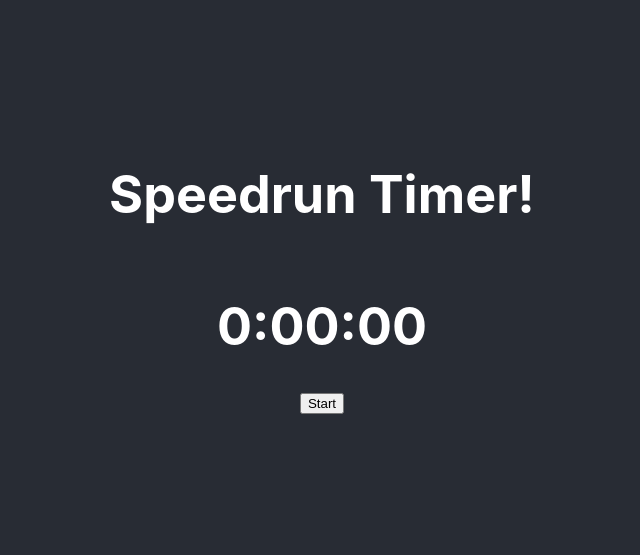
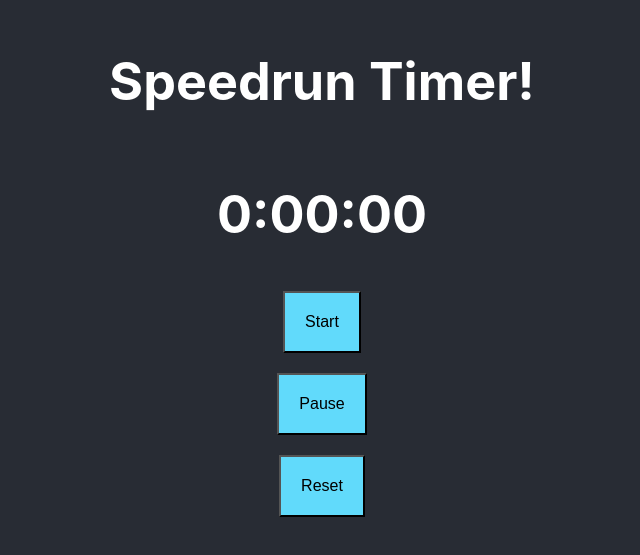
Before and after one commit to NathanLouE/splits, a React (Create React App) app: page / in a window 1280 px wide. Shown: the part 129-684 px from the top of the page, without its empty margins (318-958 px from the left). Built offline with nearby package versions, Linux system fonts and the light colour scheme.

Commit message:
reset button

```diff
--- a/src/App.css
+++ b/src/App.css
@@ -36,3 +36,10 @@
     transform: rotate(360deg);
   }
 }
+
+button {
+  background-color: #61dafb;
+  font-size: 16px;
+  margin: 10px;
+  padding: 20px;
+}
--- a/src/components/App.jsx
+++ b/src/components/App.jsx
@@ -3,7 +3,9 @@ import React from 'react';
 import '../App.css';
 import Timer from './Timer';
 import StartButton from './StartButton';
+import PauseButton from './PauseButton';
 import { Component } from 'react';
+import ResetButton from './ResetButton';
 
 class App extends Component {
   constructor(props) {
@@ -18,6 +20,8 @@ class App extends Component {
     this.handleChange = this.handleChange.bind(this);
     this.tick = this.tick.bind(this);
     this.startCount = this.startCount.bind(this);
+    this.pauseCount = this.pauseCount.bind(this);
+    this.resetCount = this.resetCount.bind(this);
   }
     handleChange(event) {
       this.setState({
@@ -55,18 +59,32 @@ class App extends Component {
       this.intervalHandle = setInterval(this.tick, 1000);
       let time = this.state.minutes;
       this.secondsRemaining = time * 60;
+    }
 
+    pauseCount() {
+      this.setState({isOn: false})
+      clearInterval(this.intervalHandle)
+    }
+
+    resetCount() {
+      clearInterval(this.intervalHandle);
+      this.setState({
+        hours: 0,
+        minutes: "0" + 0,
+        seconds: "0" + 0
+      })
     }
 
   render(){
     return (
       <div className="App">
         <header className="App-header">
+
           <h1>Speedrun Timer!</h1>
-
-
           <Timer hours={this.state.hours} minutes={this.state.minutes} seconds={this.state.seconds} />
           <StartButton startCount={this.startCount} />
+          <PauseButton pauseCount={this.pauseCount} />
+          <ResetButton resetCount={this.resetCount} />
         </header>
       </div>
     );
--- /dev/null
+++ b/src/components/ResetButton.jsx
@@ -0,0 +1,11 @@
+import React, { Component } from "react";
+
+class ResetButton extends Component {
+    render() {
+        return (
+            <button onClick={this.props.resetTime}>Reset</button>
+        );
+    }
+}
+
+export default ResetButton;
```
Also changed, not shown: src/components/PauseButton.jsx (+5 -5 lines), src/components/StartButton.jsx (+6 -6 lines).
